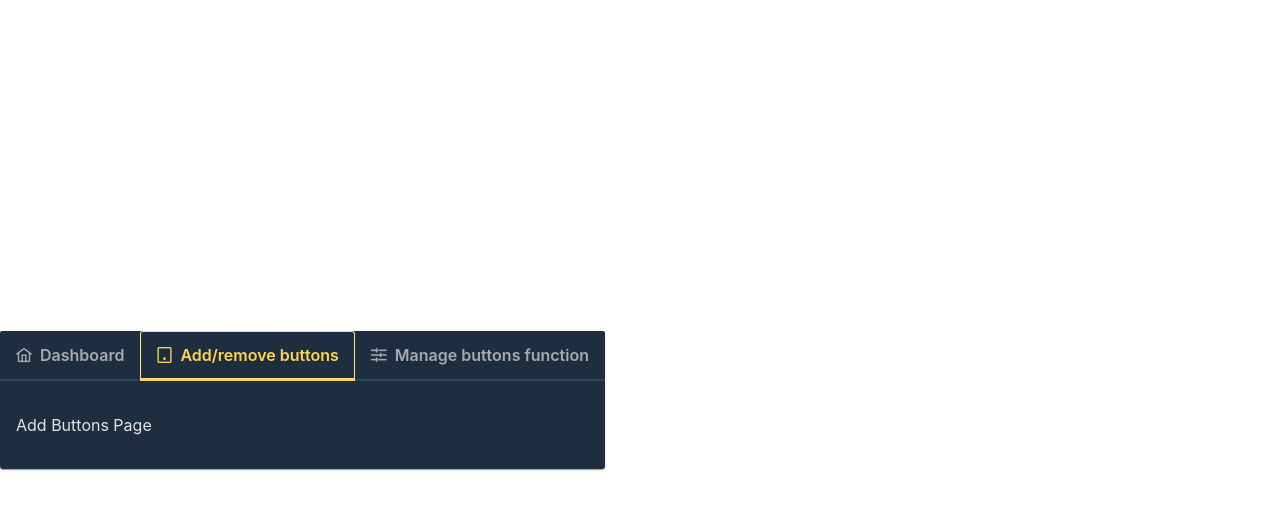
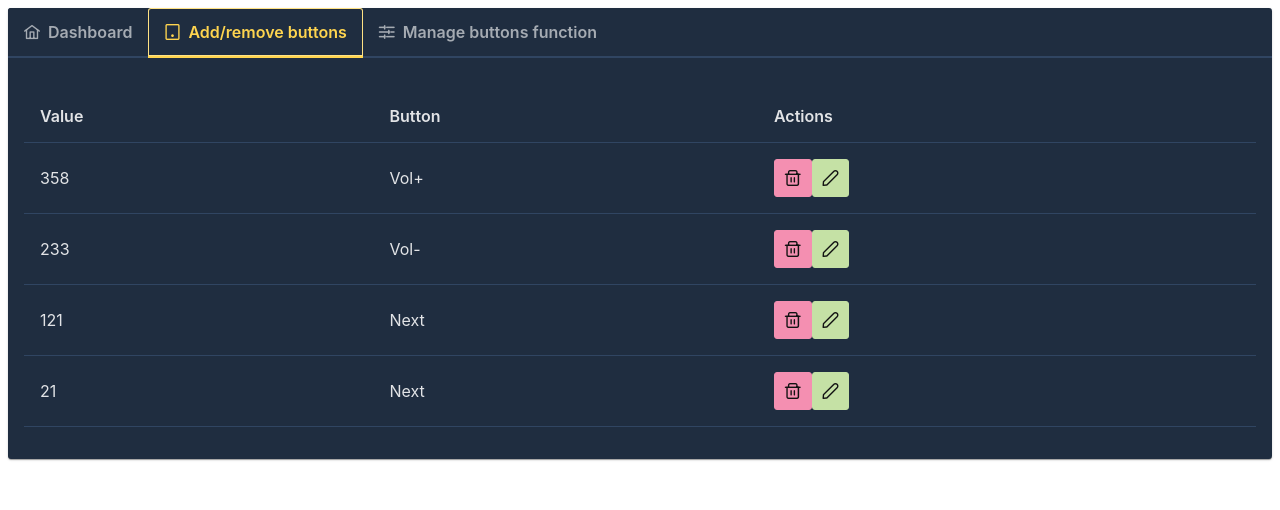
Before and after one commit to brynchess/pi-resistive-keyboard, a React (Vite) app in the folder webgui/: page / in a window 1280 px wide. Both pictures are taken after a click on the tab "Add/remove buttons". Shown: the top 510 px of the page. Built offline with nearby package versions, Linux system fonts and the light colour scheme.

Commit message:
add buttons page

```diff
--- a/webgui/src/App.jsx
+++ b/webgui/src/App.jsx
@@ -1,9 +1,7 @@
-import { locale } from 'primereact/api';
 import 'primeicons/primeicons.css';
 import MainPage from './MainPage';
 
 function App() {
-  locale('pl')
   return (
     <MainPage />
   )
--- a/webgui/src/index.css
+++ b/webgui/src/index.css
@@ -1,69 +1,3 @@
-:root {
-  font-family: Inter, system-ui, Avenir, Helvetica, Arial, sans-serif;
-  line-height: 1.5;
-  font-weight: 400;
-
-  color-scheme: light dark;
-  color: rgba(255, 255, 255, 0.87);
-  background-color: #242424;
-
-  font-synthesis: none;
-  text-rendering: optimizeLegibility;
-  -webkit-font-smoothing: antialiased;
-  -moz-osx-font-smoothing: grayscale;
-  -webkit-text-size-adjust: 100%;
+.p-dialog-mask {
+  backdrop-filter: blur(10px);
 }
-
-a {
-  font-weight: 500;
-  color: #646cff;
-  text-decoration: inherit;
-}
-a:hover {
-  color: #535bf2;
-}
-
-body {
-  margin: 0;
-  display: flex;
-  place-items: center;
-  min-width: 320px;
-  min-height: 100vh;
-}
-
-h1 {
-  font-size: 3.2em;
-  line-height: 1.1;
-}
-
-button {
-  border-radius: 8px;
-  border: 1px solid transparent;
-  padding: 0.6em 1.2em;
-  font-size: 1em;
-  font-weight: 500;
-  font-family: inherit;
-  background-color: #1a1a1a;
-  cursor: pointer;
-  transition: border-color 0.25s;
-}
-button:hover {
-  border-color: #646cff;
-}
-button:focus,
-button:focus-visible {
-  outline: 4px auto -webkit-focus-ring-color;
-}
-
-@media (prefers-color-scheme: light) {
-  :root {
-    color: #213547;
-    background-color: #ffffff;
-  }
-  a:hover {
-    color: #747bff;
-  }
-  button {
-    background-color: #f9f9f9;
-  }
-}
--- a/webgui/src/pages/AddButtonsPage/AddButtonsPage.jsx
+++ b/webgui/src/pages/AddButtonsPage/AddButtonsPage.jsx
@@ -1,8 +1,62 @@
+import { Button } from "primereact/button";
+import { Column } from "primereact/column";
+import { DataTable } from "primereact/datatable";
+import { Dialog } from 'primereact/dialog';
+import { InputText } from "primereact/inputtext";
+import { useEffect, useState } from "react";
+
+const ActionButtons = ({onEdit = () => null}) => {
+    const handleRemove = () => null
+    const handleEdit = () => {onEdit()}
+    return (
+        <>
+            <Button severity="danger" icon="pi pi-trash" onClick={handleRemove} tooltip="Remove button" />
+            <Button severity="success" icon="pi pi-pencil" onClick={handleEdit} tooltip="Change value" />
+        </>
+    )
+}
+
+const ChangeValueDialog = ({onOpen = () => null, onClose = () => null, value = 0, visible = false, setVisible = () => null, currentRowData = {} }) => {
+
+    useEffect(() => {
+        onOpen()
+    }, [])
+
+    const onHide = () => {
+        onClose()
+        setVisible(false)
+    }
+
+    return (
+        <Dialog header={`Change value of ${currentRowData?.name?.toLowerCase()} button`} visible={visible} onHide={onHide}>
+            {`Press and hold ${currentRowData?.name?.toLowerCase()} button on keyboard, then click save to assign a value`}
+            <div className="button-value">
+                <InputText disabled value={value} keyfilter="int" />
+            </div>
+            <Button icon="pi pi-save" label="Save" />
+        </Dialog>
+    )
+}
+
 function AddButtonsPage () {
+    const [dialogOpen, setDialogOpen] = useState(false)
+    const [currentRowData, setCurrentRowData] = useState()
+
+    const value = [
+        {button_value: 358, name: "Vol+", tooltip: ""},
+        {button_value: 233, name: "Vol-", tooltip: ""},
+        {button_value: 121, name: "Next", tooltip: ""},
+        {button_value: 21, name: "Next", tooltip: ""},
+    ]
 
     return(
         <>
-            Add Buttons Page
+            <DataTable value={value}>
+                <Column header="Value" field="button_value" />
+                <Column header="Button" field="name" />
+                <Column header="Actions" body={(rowData) => <ActionButtons rowData={rowData} onEdit={() => {setDialogOpen(true); setCurrentRowData(rowData)}} />} />
+            </DataTable>
+            <ChangeValueDialog visible={dialogOpen} setVisible={setDialogOpen} currentRowData={currentRowData} />
         </>
     )
 }
```
